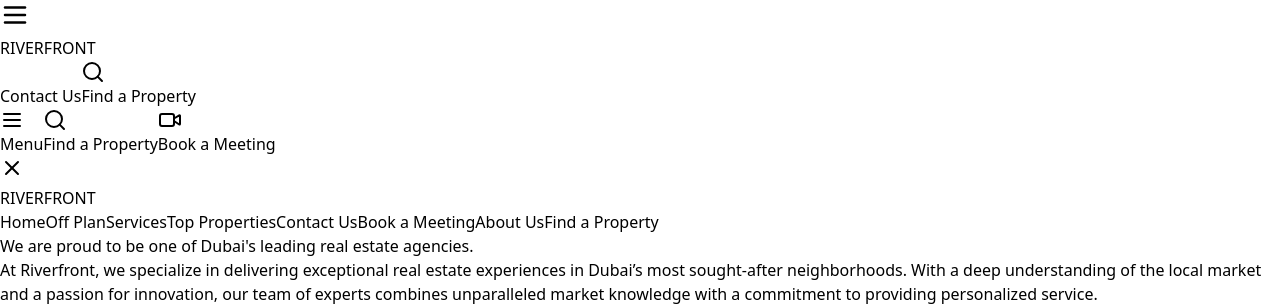
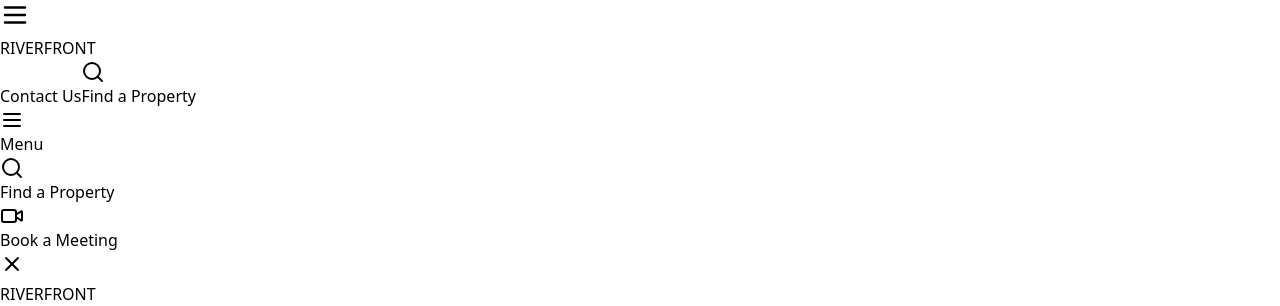
Before and after one commit to Chandan2812/riverfront, a React (Vite) app: page /about in a window 1280 px wide. Shown: the top 306 px of the page. Built offline with nearby package versions, Linux system fonts and the light colour scheme; grey boxes are pictures that could not be loaded.

Commit message:
updated nav

```diff
--- a/src/components/nav.tsx
+++ b/src/components/nav.tsx
@@ -83,20 +83,20 @@ export default function Navbar() {
       <div className="fixed z-50 bottom-0 left-0 w-full bg-[#0D1B2A] text-white flex justify-around py-3 md:hidden items-center backdrop-blur-sm pb-safe">
 
 
-        <button onClick={() => setIsSidebarOpen(true)} className="flex flex-col items-center">
+        <h1 onClick={() => setIsSidebarOpen(true)} className="flex flex-col items-center">
           <Menu size={24} />
           <span className="text-xs">Menu</span>
-        </button>
+        </h1>
 
-        <button onClick={() => setIsFindPropertyOpen(true)} className="flex flex-col items-center">
+        <h1 onClick={() => setIsFindPropertyOpen(true)} className="flex flex-col items-center">
           <Search size={24} />
           <span className="text-xs">Find a Property</span>
-        </button>
+        </h1>
 
-        <button onClick={() => setIsBookMeetingOpen(true)} className="flex flex-col items-center">
+        <h1 onClick={() => setIsBookMeetingOpen(true)} className="flex flex-col items-center">
           <Video size={24} />
           <span className="text-xs">Book a Meeting</span>
-        </button>
+        </h1>
       </div>
 
       {/* Sidebar Menu */}
```
